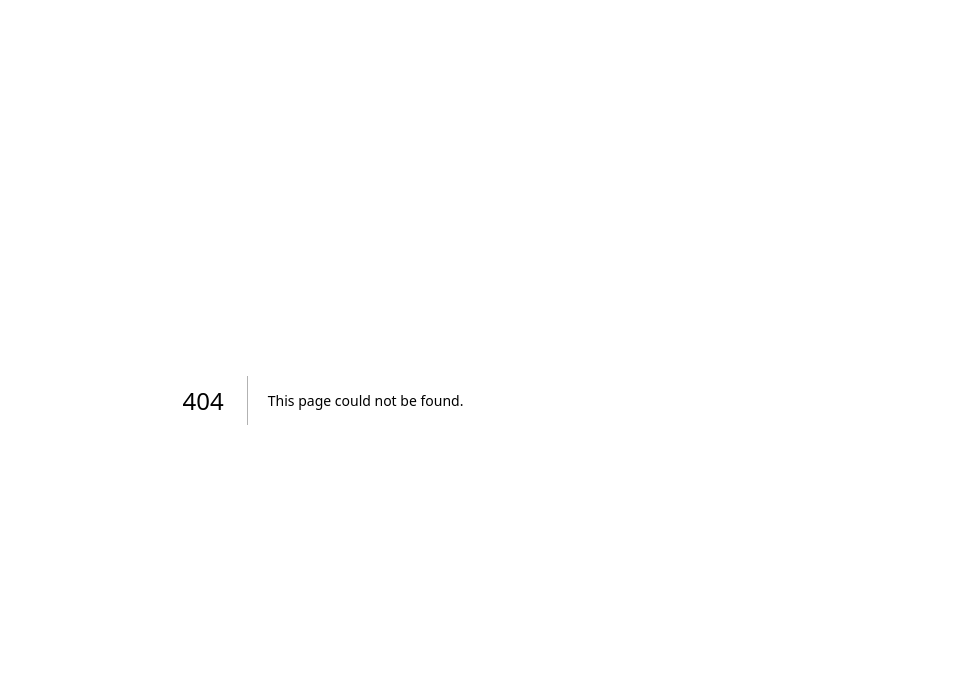
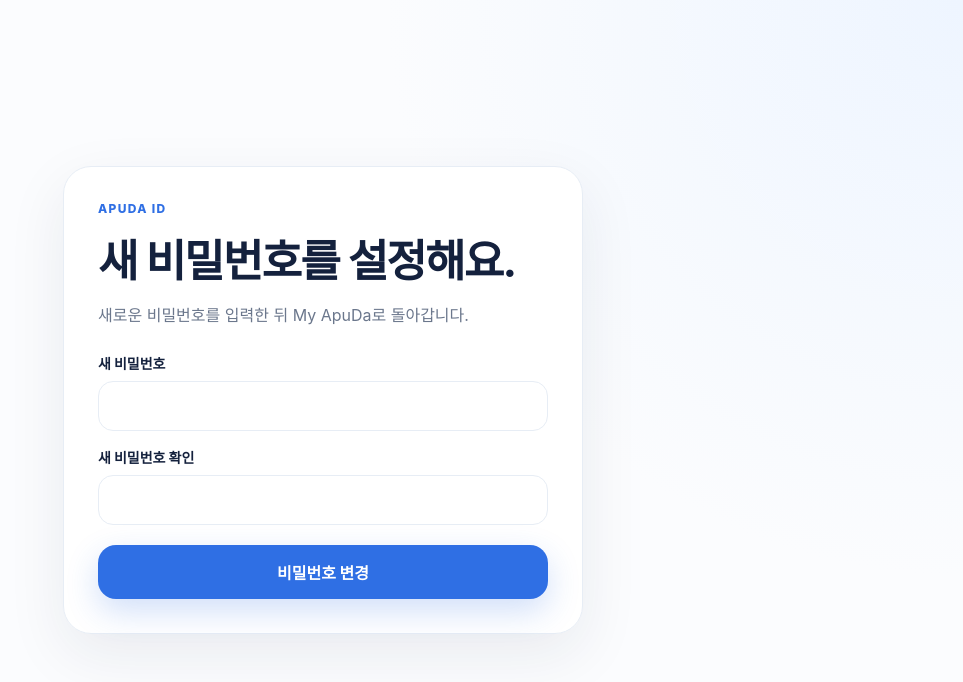
Before and after one commit to Mespital/ApuDa, a Next.js app in the folder platform/: page /reset-password in a window 1280 px wide. Before the commit this address had no page. Shown: the top 682 px of the page, without its empty margins (317-1280 px from the left). Built offline with nearby package versions, Linux system fonts and the light colour scheme.

Commit message:
feat(platform): add platform/app/reset-password/page.tsx

```diff
--- /dev/null
+++ b/platform/app/reset-password/page.tsx
@@ -0,0 +1,94 @@
+"use client";
+
+import { FormEvent, useState } from "react";
+import { useRouter } from "next/navigation";
+import { createClient } from "@/lib/supabase/client";
+
+export default function ResetPasswordPage() {
+  const router = useRouter();
+  const [password, setPassword] = useState("");
+  const [confirmPassword, setConfirmPassword] = useState("");
+  const [message, setMessage] = useState("");
+  const [loading, setLoading] = useState(false);
+
+  async function submit(event: FormEvent<HTMLFormElement>) {
+    event.preventDefault();
+
+    if (password.length < 8) {
+      setMessage("비밀번호는 8자 이상으로 설정해 주세요.");
+      return;
+    }
+
+    if (password !== confirmPassword) {
+      setMessage("두 비밀번호가 일치하지 않습니다.");
+      return;
+    }
+
+    setLoading(true);
+    setMessage("");
+
+    const supabase = createClient();
+    const {
+      data: { user }
+    } = await supabase.auth.getUser();
+
+    if (!user) {
+      setMessage("재설정 세션이 없거나 만료되었습니다. 재설정 메일을 다시 요청해 주세요.");
+      setLoading(false);
+      return;
+    }
+
+    const { error } = await supabase.auth.updateUser({ password });
+
+    if (error) {
+      setMessage(error.message);
+    } else {
+      router.push("/my");
+      router.refresh();
+    }
+
+    setLoading(false);
+  }
+
+  return (
+    <main className="authShell">
+      <section className="authCard">
+        <p className="eyebrow">APUDA ID</p>
+        <h1>새 비밀번호를 설정해요.</h1>
+        <p className="authLead">
+          새로운 비밀번호를 입력한 뒤 My ApuDa로 돌아갑니다.
+        </p>
+
+        <form className="authForm" onSubmit={submit}>
+          <label>
+            새 비밀번호
+            <input
+              type="password"
+              autoComplete="new-password"
+              minLength={8}
+              required
+              value={password}
+              onChange={(event) => setPassword(event.target.value)}
+            />
+          </label>
+          <label>
+            새 비밀번호 확인
+            <input
+              type="password"
+              autoComplete="new-password"
+              minLength={8}
+              required
+              value={confirmPassword}
+              onChange={(event) => setConfirmPassword(event.target.value)}
+            />
+          </label>
+          <button className="primaryButton wideButton" disabled={loading}>
+            {loading ? "변경 중..." : "비밀번호 변경"}
+          </button>
+        </form>
+
+        {message && <p className="formMessage">{message}</p>}
+      </section>
+    </main>
+  );
+}
```
